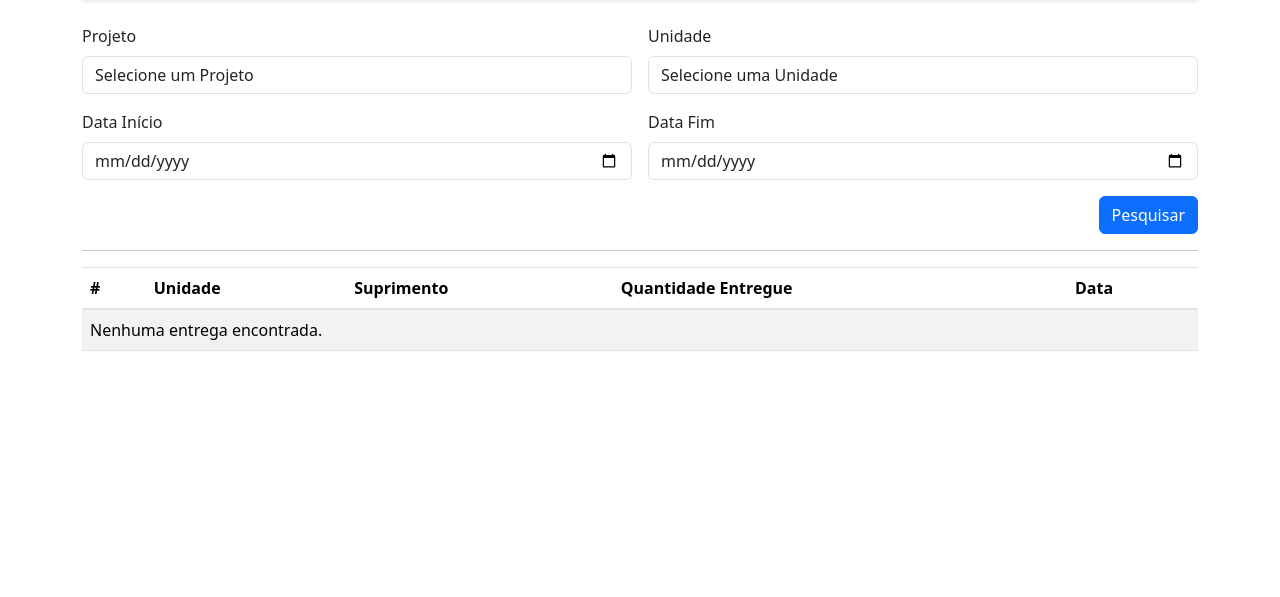
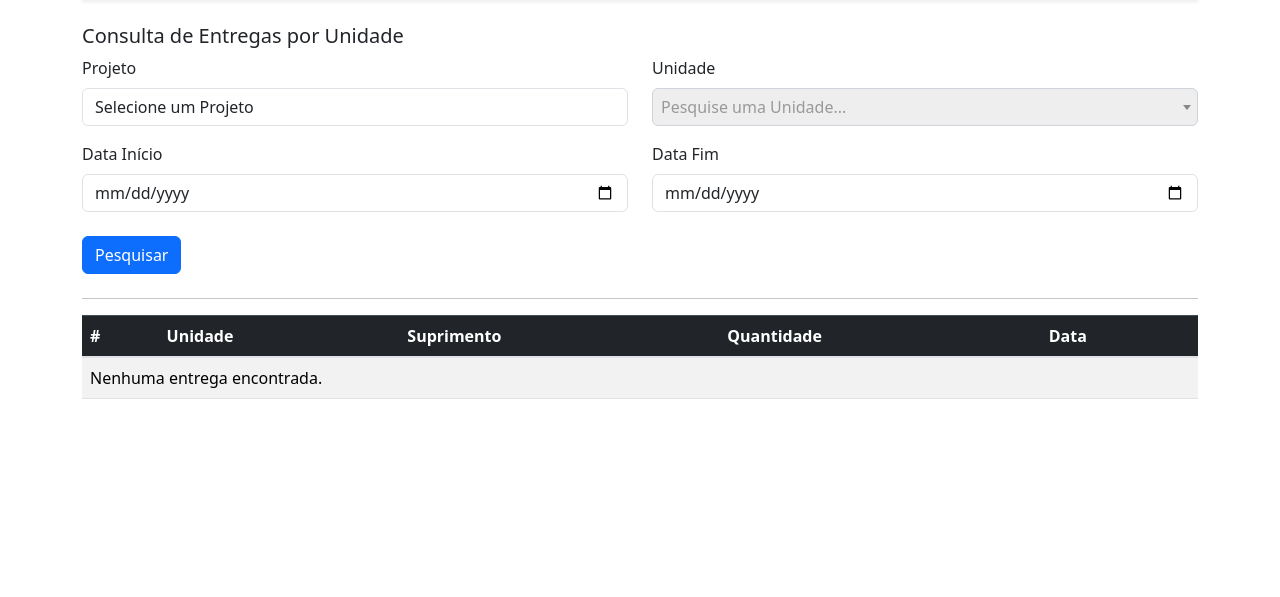
Before and after one commit to gleisonmedeiros/controlesuprimentos, a Django app: page /controlesupri/pesquisa/ in a window 1280 px wide. Shown: the part 80-677 px from the top of the page. Run offline with Django 5.2, Linux system fonts and the light colour scheme; the visitor is signed in with stand-in values (Sample User, id 1); data that the repository does not hold is empty; some libraries are stand-ins or nearby versions.

Commit message:
corrigindo bug no select 2

```diff
--- a/controlesuprimentos/cltsupri/templates/index.html
+++ b/controlesuprimentos/cltsupri/templates/index.html
@@ -36,6 +36,7 @@
             <li><a class="dropdown-item" href="{% url 'pesquisa' %}">Geral</a></li>
             <li><a class="dropdown-item" href="{% url 'total_unidade' %}">Total por Unidade</a></li>
             <li><a class="dropdown-item" href="{% url 'relatorio_toners' %}">Total por Suprimento</a>
+
           </ul>
         </li>
 
--- a/controlesuprimentos/cltsupri/templates/maquinas_equipamentos.html
+++ b/controlesuprimentos/cltsupri/templates/maquinas_equipamentos.html
@@ -194,7 +194,7 @@
             <td>{{ e.marca }}</td>
             <td>{{ e.modelo }}</td>
             <td>
-              <a href="{% url 'editar_equipamento' e.id %}" class="btn btn-warning btn-sm">Editar</a>
+              <a href="{% url 'cadastro_equipamento_editar' e.id %}" class="btn btn-warning btn-sm">Editar</a>
               <form method="post" action="{% url 'deletar_equipamento' e.id %}" style="display:inline;">
                 {% csrf_token %}
                 <button type="submit" class="btn btn-danger btn-sm"
--- a/controlesuprimentos/cltsupri/templates/pesquisa.html
+++ b/controlesuprimentos/cltsupri/templates/pesquisa.html
@@ -1,68 +1,78 @@
 {% extends 'index.html' %}
+{% load static %}
 
 {% block content %}
-<form class="row g-3" method="POST" id="entrega-form">
-  {% csrf_token %}
 
-  <!-- Linha 1: Projeto e Unidade -->
+<h5>Consulta de Entregas por Unidade</h5>
+
+<form method="GET" id="filter-form" class="mb-4">
+
+    <!-- PROJETO -->
+    <div class="row mb-3">
         <div class="col-md-6">
-    <label for="form_projeto">Projeto</label>
-    <select name="projeto" id="myprojeto" class="form-control">
+            <label>Projeto</label>
+            <select name="projeto" id="id_projeto" class="form-control">
                 <option value="">Selecione um Projeto</option>
                 {% for projeto in form_projeto %}
-        <option value="{{ projeto.id }}">{{ projeto.nome }}</option>
+                    <option value="{{ projeto.id }}"
+                        {% if projeto_id == projeto.id|stringformat:"s" %}selected{% endif %}>
+                        {{ projeto.nome }}
+                    </option>
                 {% endfor %}
             </select>
         </div>
 
+        <!-- UNIDADE -->
         <div class="col-md-6">
-    <label for="form_unidade">Unidade</label>
-    <select name="unidade" id="myunidade" class="form-control">
+            <label>Unidade</label>
+            <select name="unidade" id="id_unidade" class="form-control select2-field"
+                    {% if not projeto_id %}disabled{% endif %}>
                 <option value="">Selecione uma Unidade</option>
                 {% for unidade in form_unidades %}
-        <option value="{{ unidade.id }}">{{ unidade.nome }}</option>
+                    <option value="{{ unidade.id }}"
+                        {% if unidade_id == unidade.id|stringformat:"s" %}selected{% endif %}>
+                        {{ unidade.nome }}
+                    </option>
                 {% endfor %}
             </select>
         </div>
+    </div>
 
-  <!-- Linha 2: Datas -->
+    <!-- Datas -->
+    <div class="row mb-3">
         <div class="col-md-6">
-    <label for="data_inicio">Data Início</label>
-    <input type="date" class="form-control" name="data_inicio" id="data_inicio">
+            <label>Data Início</label>
+            <input type="date" name="data_inicio" class="form-control" value="{{ data_inicio }}">
         </div>
 
         <div class="col-md-6">
-    <label for="data_fim">Data Fim</label>
-    <input type="date" class="form-control" name="data_fim" id="data_fim">
+            <label>Data Fim</label>
+            <input type="date" name="data_fim" class="form-control" value="{{ data_fim }}">
+        </div>
     </div>
 
-  <!-- Botão de Pesquisa -->
-  <div class="col-md-12 text-end mt-3">
-    <input type="submit" class="btn btn-primary" name="btn-pesquisar" value="Pesquisar">
-  </div>
-
-  <!-- Campo oculto para o ID da entrega clicada -->
-  <input type="hidden" name="entrega_id" id="entrega-id">
+    <button class="btn btn-primary mt-2">Pesquisar</button>
 
 </form>
 
 <hr>
 
-<!-- Tabela de Entregas -->
+<!-- TABELA -->
 <table class="table table-striped table-hover">
-  <thead>
+    <thead class="table-dark">
         <tr>
             <th>#</th>
             <th>Unidade</th>
             <th>Suprimento</th>
-      <th>Quantidade Entregue</th>
+            <th>Quantidade</th>
             <th>Data</th>
         </tr>
     </thead>
+
     <tbody>
         {% for entrega in form %}
-      <tr onclick="submitForm({{ entrega.id }})" style="cursor:pointer;">
-        <th scope="row">{{ forloop.counter }}</th>
+            <tr>
+                <td>{{ forloop.counter }}</td>
                 <td>{{ entrega.unidade.nome }}</td>
                 <td>{{ entrega.suprimento.nome }}</td>
                 <td>{{ entrega.quantidade_entregue }}</td>
@@ -74,10 +84,62 @@
     </tbody>
 </table>
 
+
+<!-- AUTO-SUBMIT PROJETO -->
 <script>
-  function submitForm(entregaId) {
-    document.getElementById('entrega-id').value = entregaId;
-    document.getElementById('entrega-form').submit();
+document.getElementById('id_projeto').addEventListener('change', function() {
+    document.getElementById('filter-form').submit();
+});
+</script>
+
+
+<!-- SELECT2 LIBS -->
+<link href="https://cdn.jsdelivr.net/npm/select2@4.1.0-rc.0/dist/css/select2.min.css" rel="stylesheet" />
+<script src="https://code.jquery.com/jquery-3.6.0.min.js"></script>
+<script src="https://cdn.jsdelivr.net/npm/select2@4.1.0-rc.0/dist/js/select2.min.js"></script>
+
+
+<!-- SELECT2 FIX: ABRIR COM FOCO NO SEARCH -->
+<script>
+$(document).ready(function() {
+
+    {% if projeto_id %}
+        $('#id_unidade').prop('disabled', false);
+    {% endif %}
+
+    // Delay evita conflito com o Bootstrap e garante renderização total
+    setTimeout(function () {
+        $('#id_unidade').select2({
+            placeholder: "Pesquise uma Unidade...",
+            allowClear: true,
+            width: '100%'
+        });
+
+        // Forçar foco no campo de pesquisa ao abrir
+        $('#id_unidade').on('select2:open', function() {
+            document.querySelector('.select2-container--open .select2-search__field').focus();
+        });
+
+    }, 10);
+});
+</script>
+
+
+<style>
+/* Melhorar aparência */
+.select2-container .select2-selection--single {
+    height: 38px !important;
+    border: 1px solid #ced4da !important;
+    border-radius: 0.375rem !important;
 }
-</script>
+
+.select2-selection__rendered {
+    line-height: 36px !important;
+}
+
+.select2-selection__arrow {
+    height: 36px !important;
+}
+</style>
+
 {% endblock %}
--- a/controlesuprimentos/cltsupri/views.py
+++ b/controlesuprimentos/cltsupri/views.py
@@ -85,92 +85,106 @@ def cadastrar_equipamento(request, equipamento_id=None):
 id = 0
 @login_required(login_url='login')
 def pesquisa(request):
-    entregas_ordenadas = EntregaSuprimento.objects.all().order_by('data')
-    form_projeto = Projeto.objects.all()
-    form_unidades = Unidade.objects.all()
 
+    # --- CAPTURAR FILTROS (GET) ---
+    projeto_id = request.GET.get('projeto')
+    unidade_id = request.GET.get('unidade')
+    data_inicio = request.GET.get('data_inicio')
+    data_fim = request.GET.get('data_fim')
+
+    # --- LISTAS PARA OS SELECT ---
+    form_projeto = Projeto.objects.all().order_by('nome')
+
+    if projeto_id:
+        form_unidades = Unidade.objects.filter(projeto_id=projeto_id).order_by('nome')
+    else:
+        form_unidades = Unidade.objects.none()
+
+    # --- CONSULTA PRINCIPAL ---
+    entregas = EntregaSuprimento.objects.all().select_related('unidade', 'suprimento').order_by('-data')
+
+    if projeto_id:
+        entregas = entregas.filter(unidade__projeto_id=projeto_id)
+
+    if unidade_id:
+        entregas = entregas.filter(unidade_id=unidade_id)
+
+    if data_inicio:
+        entregas = entregas.filter(data__gte=data_inicio)
+
+    if data_fim:
+        entregas = entregas.filter(data__lte=data_fim)
+
+    # --- SE CLICAR NA LINHA, REDIRECIONA ---
     if request.method == 'POST':
         entrega_id = request.POST.get("entrega_id")
-        is_pesquisa = request.POST.get("btn-pesquisar")  # só vem se o botão de filtro for clicado
+        if entrega_id:
+            request.session['entrega_id'] = entrega_id
+            return redirect("pesquisa_entrega")
 
-        if entrega_id and not is_pesquisa:
-            print(f"ID da entrega clicada: {entrega_id}")
-            request.session['entrega_id'] = entrega_id
-            return redirect('pesquisa_entrega')
-            # Aqui você pode redirecionar, mostrar detalhes, etc.
-            # Exemplo: return redirect('detalhes_entrega', pk=entrega_id)
+    return render(request, "pesquisa.html", {
+        "form": entregas,
+        "form_projeto": form_projeto,
+        "form_unidades": form_unidades,
+        "projeto_id": projeto_id,
+        "unidade_id": unidade_id,
+        "data_inicio": data_inicio,
+        "data_fim": data_fim,
+    })
 
-        else:
-            # Filtros via formulário
-            valor_projeto = request.POST.get('projeto')
-            valor_unidade = request.POST.get('unidade')
-            data_inicio = request.POST.get('data_inicio')
-            data_fim = request.POST.get('data_fim')
-
-            print(f"Projeto Selecionado: {valor_projeto}")
-            print(f"Unidade Selecionada: {valor_unidade}")
-            print(f"Data Início: {data_inicio}")
-            print(f"Data Fim: {data_fim}")
-
-            if valor_projeto:
-                entregas_ordenadas = entregas_ordenadas.filter(unidade__projeto_id=valor_projeto)
-            if valor_unidade:
-                entregas_ordenadas = entregas_ordenadas.filter(unidade_id=valor_unidade)
-            if data_inicio:
-                entregas_ordenadas = entregas_ordenadas.filter(data__gte=data_inicio)
-            if data_fim:
-                entregas_ordenadas = entregas_ordenadas.filter(data__lte=data_fim)
-
-    return render(request, 'pesquisa.html', {
-        'form': entregas_ordenadas,
-        'form_projeto': form_projeto,
-        'form_unidades': form_unidades
-    })
 
 @login_required(login_url='login')
 def total_unidade(request):
-    entregas_ordenadas = EntregaSuprimento.objects.all().order_by('data')
-    form_projeto = Projeto.objects.all()
-    form_unidades = Unidade.objects.all()
-    if request.method == 'POST':
-        valor_projeto = request.POST.get('projeto')  # Captura o valor do campo 'projeto'
-        valor_unidade = request.POST.get('unidade')  # Captura o valor do campo 'unidade'
-        data_inicio = request.POST.get('data_inicio')
-        data_fim = request.POST.get('data_fim')
 
-        # Imprimir para teste
-        print(f"Projeto Selecionado: {valor_projeto}")
-        print(f"Unidade Selecionada: {valor_unidade}")
-        print(f"Data Início: {data_inicio}")
-        print(f"Data Fim: {data_fim}")
+    projeto_id = request.GET.get('projeto')
+    unidade_id = request.GET.get('unidade')
+    data_inicio = request.GET.get('data_inicio')
+    data_fim = request.GET.get('data_fim')
 
-        # Filtrar entregas com base nos valores capturados
-        if valor_projeto:
-            entregas_ordenadas = entregas_ordenadas.filter(unidade__projeto_id=valor_projeto)
-        if valor_unidade:
-            entregas_ordenadas = entregas_ordenadas.filter(unidade_id=valor_unidade)
-        if data_inicio:
-            entregas_ordenadas = entregas_ordenadas.filter(data__gte=data_inicio)
-        if data_fim:
-            entregas_ordenadas = entregas_ordenadas.filter(data__lte=data_fim)
+    form_projeto = Projeto.objects.all().order_by('nome')
+
+    # Carregar somente unidades do projeto selecionado
+    if projeto_id:
+        form_unidades = Unidade.objects.filter(projeto_id=projeto_id).order_by('nome')
     else:
-        for entrega in entregas_ordenadas:
-            #print(entrega)
-            pass
+        form_unidades = Unidade.objects.none()
 
+    entregas = EntregaSuprimento.objects.all().select_related('unidade').order_by('data')
+
+    # Aplica filtros
+    if projeto_id:
+        entregas = entregas.filter(unidade__projeto_id=projeto_id)
+
+    if unidade_id:
+        entregas = entregas.filter(unidade_id=unidade_id)
+
+    if data_inicio:
+        entregas = entregas.filter(data__gte=data_inicio)
+
+    if data_fim:
+        entregas = entregas.filter(data__lte=data_fim)
+
+    # Montar lista
     lista = {}
     total = 0
-    for entrega in entregas_ordenadas:
-        if entrega.unidade.nome not in lista:
-            lista[entrega.unidade.nome] = 0
-        lista[entrega.unidade.nome] += entrega.quantidade_entregue
+    for entrega in entregas:
+        nome = entrega.unidade.nome
+        lista[nome] = lista.get(nome, 0) + entrega.quantidade_entregue
         total += entrega.quantidade_entregue
 
-    print(lista)
-    ordenado = {k: lista[k] for k in sorted(lista)}
-    lista = ordenado
+    lista = dict(sorted(lista.items()))
 
-    return render(request,'total_unidade.html',{'form': entregas_ordenadas,'form_projeto':form_projeto,'form_unidades':form_unidades,'lista':lista,'total':total} )
+    return render(request, 'total_unidade.html', {
+        'form_projeto': form_projeto,
+        'form_unidades': form_unidades,
+        'lista': lista,
+        'total': total,
+
+        'projeto_id': projeto_id,
+        'unidade_id': unidade_id,
+        'data_inicio': data_inicio,
+        'data_fim': data_fim,
+    })
 
 
 # Create your views here.
@@ -1251,7 +1265,7 @@ def relatorio_maquinas_por_projeto(request):
     total_geral_paineis = 0
 
     if projeto_id:
-        unidades = Unidade.objects.filter(projeto_id=projeto_id)
+        unidades = Unidade.objects.filter(projeto_id=projeto_id).order_by('nome')
 
         for unidade in unidades:
             # Quantidade atual de máquinas (sem painéis)
```
Also changed, not shown: controlesuprimentos/cltsupri/templates/relatorio_toners.html (+89 -26 lines), controlesuprimentos/cltsupri/templates/total_unidade.html (+111 -26 lines). Lines whose indentation alone changed are shown as unchanged.
